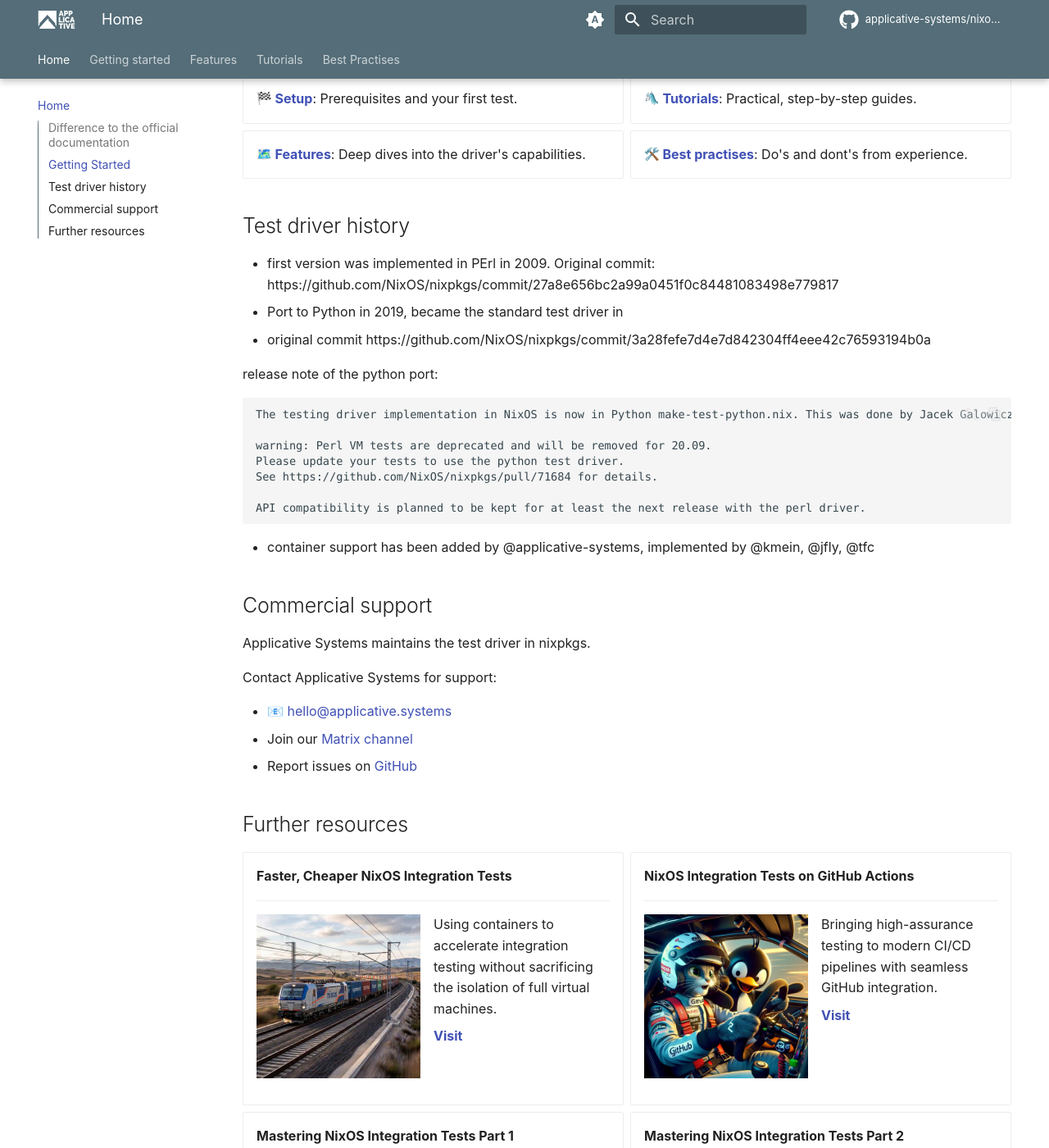
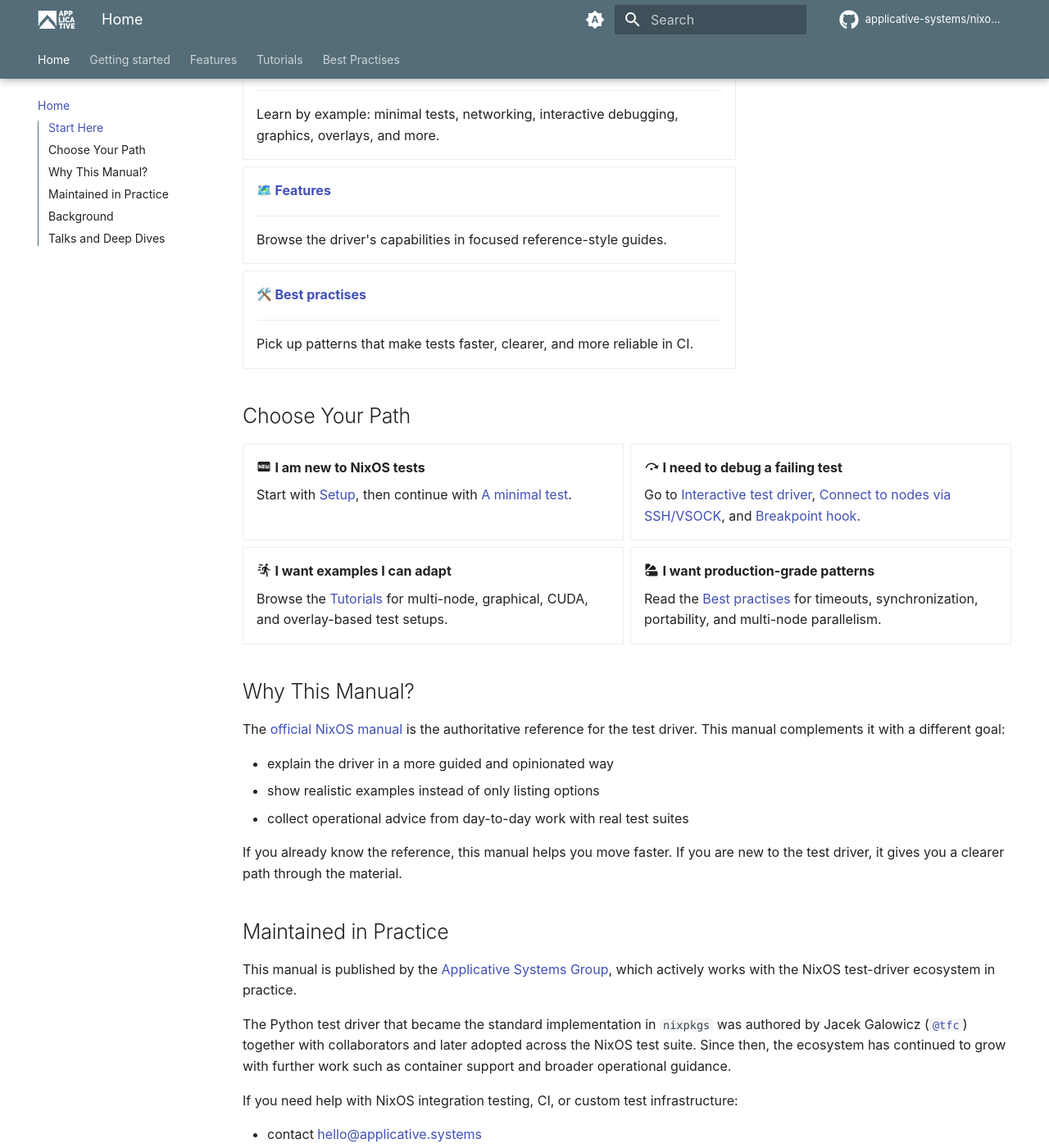
Before and after one commit to applicative-systems/nixos-test-driver-manual, an MkDocs documentation site: the page built from docs/index.md, in a window 1280 px wide and 1400 px high, scrolled down 565 px. Shown: the whole window at 82% size. Built offline with MkDocs 1.6.1 and Material for MkDocs 9.7.7, drawn with Linux system fonts in a browser that asks for light colours; emoji names are drawn with the system emoji font; comment, search, counter and statistics services are not loaded; some of the changed text lies outside the part shown.

Commit message:
index refine

````diff
--- a/docs/index.md
+++ b/docs/index.md
@@ -1,66 +1,132 @@
 # NixOS Test Driver Manual
 
-![The NixOS test driver framework](./assets/blog/test-driver-elco.webp){ align=right width="300" }
+![The NixOS test driver framework](./assets/blog/test-driver-elco.webp){ align=right width="320" }
 
-The NixOS integration test driver is a framework for orchestrating networks of virtual machines for testing purposes.
-The [nixpkgs](https://github.com/nixos/nixpkgs) project, the biggest open source package collection in the world, uses it with [more than a thousand tests](https://github.com/NixOS/nixpkgs/tree/master/nixos/tests) to check packages and NixOS services.
+Practical guidance for building, debugging, and scaling NixOS integration tests.
 
-## Difference to the official documentation
+The NixOS test driver is the framework behind the integration tests used throughout [`nixpkgs`](https://github.com/NixOS/nixpkgs), where it orchestrates networks of virtual machines and other test environments.
+This manual is the hands-on companion to the official documentation: opinionated, example-driven, and focused on helping you get productive quickly.
 
-The NixOS test driver belongs to the [`nixpkgs`](https://github.com/nixos/nixpkgs) repository and is documented in the [NixOS manual](https://nixos.org/manual/nixos/stable/#sec-nixos-tests).
-
-The official manual is a complete reference guide. This manual, on the other hand, is opinionated and more hands-on, designed to help beginners get started quickly.
-
-## Getting Started
+## Start Here
 
 <!-- prettier-ignore-start -->
 
 <div class="grid cards" markdown>
 
-- [:checkered_flag: **Setup**](./setup.md): Prerequisites and your first test.
-- [:playground_slide: **Tutorials**](./tutorials/minimal.md): Practical, step-by-step guides.
-- [:map: **Features**](./features/index.md): Deep dives into the driver's capabilities.
-- [:tools: **Best practises**](./best-practises/index.md): Do's and dont's from experience.
+-   [:checkered_flag: **Setup**](./setup.md)
+
+    ---
+
+    Install the prerequisites and get your first test running.
+
+-   [:playground_slide: **Tutorials**](./tutorials/index.md)
+
+    ---
+
+    Learn by example: minimal tests, networking, interactive debugging, graphics, overlays, and more.
+
+-   [:map: **Features**](./features/index.md)
+
+    ---
+
+    Browse the driver's capabilities in focused reference-style guides.
+
+-   [:tools: **Best practises**](./best-practises/index.md)
+
+    ---
+
+    Pick up patterns that make tests faster, clearer, and more reliable in CI.
 
 </div>
 
 <!-- prettier-ignore-end -->
 
-## Test driver history
-
-- first version was implemented in PErl in 2009. Original commit: https://github.com/NixOS/nixpkgs/commit/27a8e656bc2a99a0451f0c84481083498e779817
-- Port to Python in 2019, became the standard test driver in
-  - original commit https://github.com/NixOS/nixpkgs/commit/3a28fefe7d4e7d842304ff4eee42c76593194b0a
-
-release note of the python port:
-
-```
-The testing driver implementation in NixOS is now in Python make-test-python.nix. This was done by Jacek Galowicz (@tfc), and with the collaboration of Julian Stecklina (@blitz) and Jana Traue (@jtraue). All documentation has been updated to use this testing driver, and a vast majority of the 286 tests in NixOS were ported to python driver. In 20.09 the Perl driver implementation, make-test.nix, is slated for removal. This should give users of the NixOS integration framework a transitory period to rewrite their tests to use the Python implementation. Users of the Perl driver will see this warning every time they use it:
-
-warning: Perl VM tests are deprecated and will be removed for 20.09.
-Please update your tests to use the python test driver.
-See https://github.com/NixOS/nixpkgs/pull/71684 for details.
-
-API compatibility is planned to be kept for at least the next release with the perl driver.
-```
-
-- container support has been added by @applicative-systems, implemented by @kmein, @jfly, @tfc
-
-## Commercial support
-
-Applicative Systems maintains the test driver in nixpkgs.
-
-Contact Applicative Systems for support:
-
-- 📧 [hello@applicative.systems](mailto:hello@applicative.systems)
-- Join our [Matrix channel](https://matrix.to/#/#applicative.systems:matrix.org)
-- Report issues on [GitHub](https://github.com/applicative-systems/nixos-test-driver-manual/issues)
-
-## Further resources
+## Choose Your Path
 
 <!-- prettier-ignore-start -->
 
 <div class="grid cards" markdown>
+
+-   :material-new-box: **I am new to NixOS tests**
+
+    Start with [Setup](./setup.md), then continue with [A minimal test](./tutorials/minimal.md).
+
+-   :material-debug-step-over: **I need to debug a failing test**
+
+    Go to [Interactive test driver](./features/interactive.md), [Connect to nodes via SSH/VSOCK](./tutorials/connecting-to-nodes-in-interactive.md), and [Breakpoint hook](./features/error-hook.md).
+
+-   :material-run-fast: **I want examples I can adapt**
+
+    Browse the [Tutorials](./tutorials/index.md) for multi-node, graphical, CUDA, and overlay-based test setups.
+
+-   :material-palette-swatch-variant: **I want production-grade patterns**
+
+    Read the [Best practises](./best-practises/index.md) for timeouts, synchronization, portability, and multi-node parallelism.
+
+</div>
+
+<!-- prettier-ignore-end -->
+
+## Why This Manual?
+
+The [official NixOS manual](https://nixos.org/manual/nixos/stable/#sec-nixos-tests) is the authoritative reference for the test driver.
+This manual complements it with a different goal:
+
+- explain the driver in a more guided and opinionated way
+- show realistic examples instead of only listing options
+- collect operational advice from day-to-day work with real test suites
+
+If you already know the reference, this manual helps you move faster.
+If you are new to the test driver, it gives you a clearer path through the material.
+
+## Maintained in Practice
+
+This manual is published by the [Applicative Systems Group](https://applicative.systems), which actively works with the NixOS test-driver ecosystem in practice.
+
+The Python test driver that became the standard implementation in `nixpkgs` was authored by Jacek Galowicz ([`@tfc`](https://github.com/tfc)) together with collaborators and later adopted across the NixOS test suite.
+Since then, the ecosystem has continued to grow with further work such as container support and broader operational guidance.
+
+If you need help with NixOS integration testing, CI, or custom test infrastructure:
+
+- contact [hello@applicative.systems](mailto:hello@applicative.systems)
+- join the [Applicative Systems Matrix channel](https://matrix.to/#/#applicative.systems:matrix.org)
+- report issues on [GitHub](https://github.com/applicative-systems/nixos-test-driver-manual/issues)
+
+## Background
+
+The NixOS test driver has a long history in `nixpkgs`:
+
+- the original VM test framework was introduced in 2009
+- the Python driver was introduced in 2019 by Jacek Galowicz ([`@tfc`](https://github.com/tfc)) together with Julian Stecklina ([@blitz](https://github.com/blitz)) and Jana Traue ([@jtraue](https://github.com/jtraue)) and became the standard implementation
+- container support has been added in 2026 by Jacek Galowicz ([`@tfc`](https://github.com/tfc)), Kierán Meinhardt ([`@kmein`](https://github.com/kmein)), and Jeremy Fleischman ([`@jfly`](https://github.com/jfly)), based on a first implementation by the [Clan project](https://clan.lol/).
+
+The test driver is used by [1000+ tests in nixpkgs](https://github.com/NixOS/nixpkgs/tree/master/nixos/tests) and has hundreds of industrial downstream users.
+
+## Talks and Deep Dives
+
+<!-- prettier-ignore-start -->
+
+<div class="grid cards" markdown>
+
+-   **Mastering NixOS Integration Tests Part 1**
+
+    ---
+
+    ![A deep dive into the architecture of the NixOS test driver and how to structure complex validation suites.](./assets/blog/test-aquarium.webp){ width=200 align=left }
+
+    A deep dive into the test driver architecture and how to structure larger test suites.
+
+    [**Visit**](https://nixcademy.com/posts/nixos-integration-tests/)
+
+-   **Mastering NixOS Integration Tests Part 2**
+
+    ---
+
+    ![The NixOS test driver framework](./assets/blog/test-driver-elco.webp){ align=left width=200 }
+
+    Interactive debugging, OCR, and practical techniques for productive test development.
+
+    [**Visit**](https://nixcademy.com/posts/nixos-integration-tests-part-2/)
 
 -   **Faster, Cheaper NixOS Integration Tests**
 
@@ -72,58 +138,36 @@
 
     [**Visit**](https://nixcademy.com/posts/faster-cheaper-nixos-integration-tests-with-containers/)
 
+-   **Running Integration Tests on macOS**
+
+    ---
+
+    ![Enabling cross-platform developer workflows by running NixOS VM tests directly on Apple Silicon.](./assets/blog/tests-macos.webp){ width=200 align=left }
+
+    Cross-platform developer workflows for running NixOS integration tests on Apple Silicon.
+
+    [**Visit**](https://nixcademy.com/posts/running-nixos-integration-tests-on-macos/)
+
 -   **NixOS Integration Tests on GitHub Actions**
 
     ---
 
     ![Bringing high-assurance testing to modern CI/CD pipelines with seamless GitHub integration.](./assets/blog/tests-github.webp){ width=200 align=left }
 
-    Bringing high-assurance testing to modern CI/CD pipelines with seamless GitHub integration.
+    Bringing the test driver into modern CI pipelines on GitHub Actions.
 
     [**Visit**](https://nixcademy.com/posts/nixos-integration-test-on-github/)
 
--   **Mastering NixOS Integration Tests Part 1**
-
-    ---
-
-    ![A deep dive into the architecture of the NixOS test driver and how to structure complex validation suites.](./assets/blog/test-aquarium.webp){ width=200 align=left }
-
-    A deep dive into the architecture of the NixOS test driver and how to structure complex validation suites.
-
-    [**Visit**](https://nixcademy.com/posts/nixos-integration-tests/)
-
--   **Mastering NixOS Integration Tests Part 2**
-
-    ---
-
-    ![The NixOS test driver framework](./assets/blog/test-driver-elco.webp){ align=left width=200 }
-
-    Discover the test driver architecture, setup, interactive debugging, and OCR for efficient, reproducible testing.
-
-    [**Visit**](https://nixcademy.com/posts/nixos-integration-tests-part-2/)
-
--   **Running Integration Tests on macOS**
-
-    ---
-
-    ![Enabling cross-platform developer workflows by running NixOS VM tests directly on Apple Silicon.](./assets/blog/tests-macos.webp){ width=200 align=left }
-
-    Enabling cross-platform developer workflows by running NixOS VM tests directly on Apple Silicon.
-
-    [**Visit**](https://nixcademy.com/posts/running-nixos-integration-tests-on-macos/)
-
--   **Nixcon Talk: Mastering NixOS integration tests**
+-   **NixCon Talk: Mastering NixOS Integration Tests**
 
     ---
 
     ![Nixcon Talk: Mastering NixOS integration tests](./assets/mastering-tests-talk.jpg){ width=200 align=left }
 
-    Talk slides and examples of the well-received Nixcon/Planet Nix workshops on the test driver.
+    Slides and examples from the NixCon and Planet Nix workshop on the test driver.
 
     [**Visit**](https://github.com/applicative-systems/nixos-test-driver-nixcon)
 
 </div>
 
 <!-- prettier-ignore-end -->
-
-- [GPU Acceleration in Tests example repo](https://github.com/applicative-systems/nixos-gpu-tests)
````
